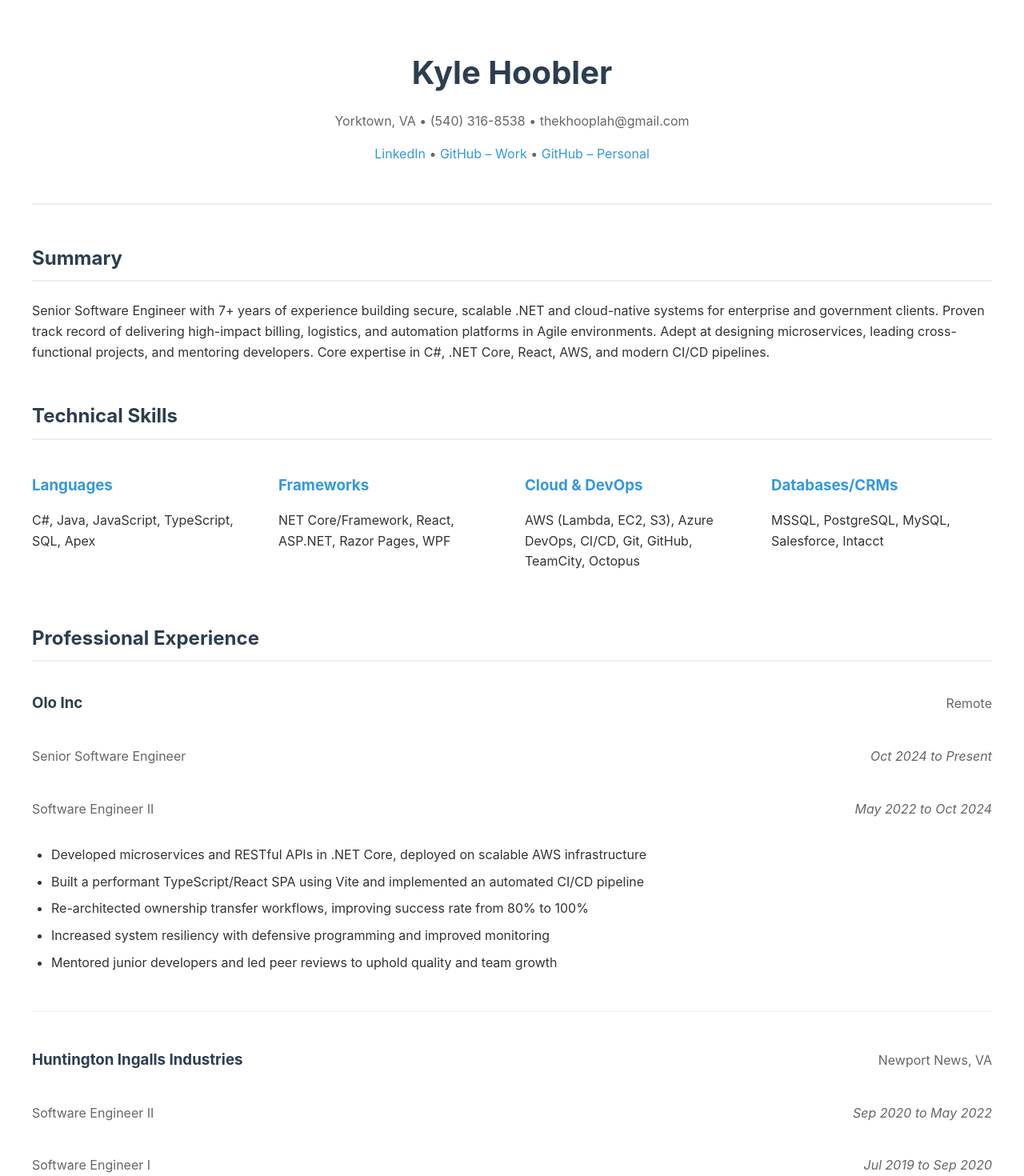
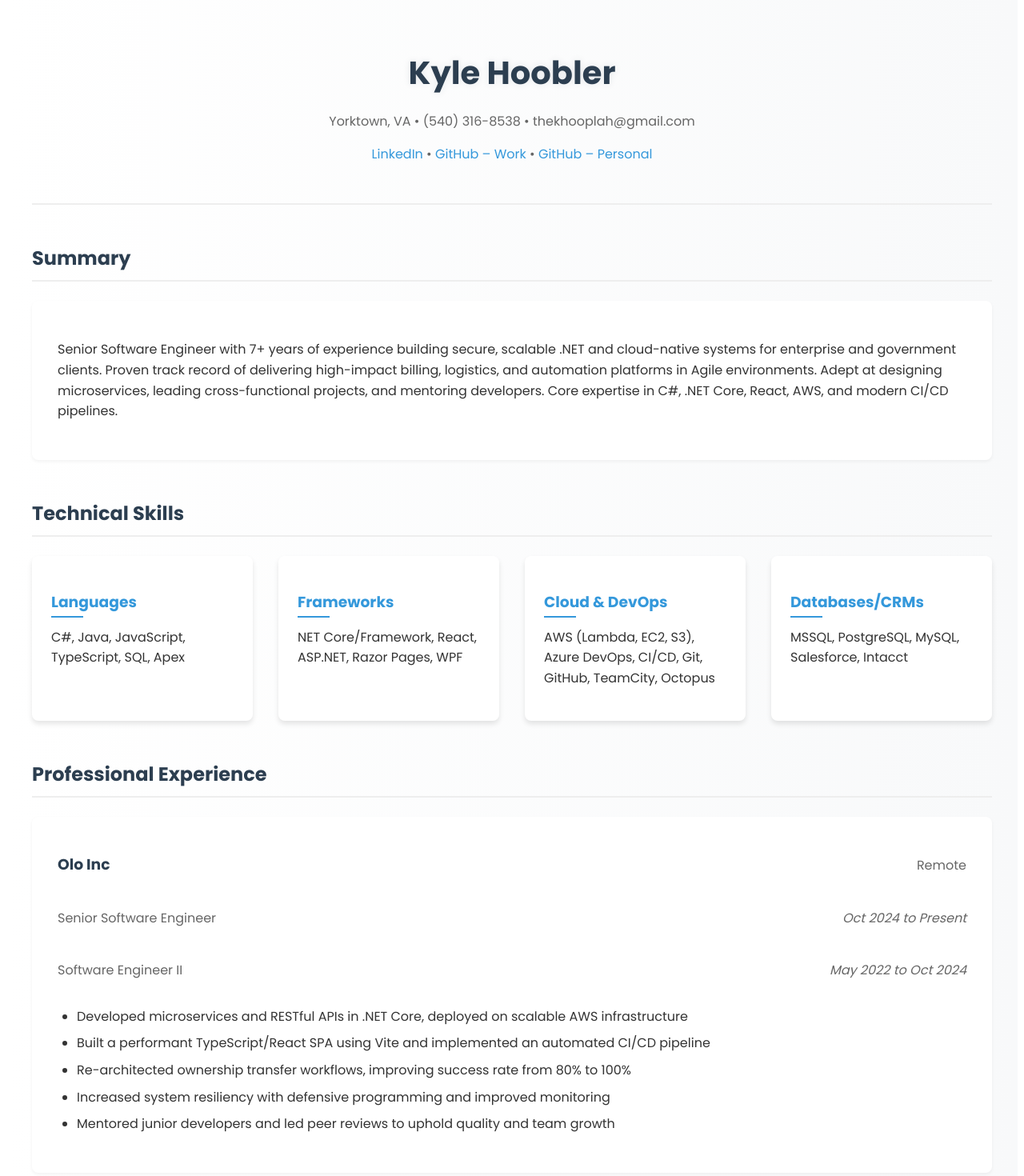
Before and after one commit to KyleHoobler/kyle-website, a React (Create React App) app: page / in a window 1280 px wide. Shown: the top 1470 px of the page at 80% size. Built offline with nearby package versions, Linux system fonts and the light colour scheme.

Commit message:
Added animations

```diff
--- a/src/App.css
+++ b/src/App.css
@@ -1,10 +1,13 @@
+@import url('https://fonts.googleapis.com/css2?family=Poppins:wght@300;400;500;600;700&display=swap');
+
 .App {
   max-width: 1200px;
   margin: 0 auto;
   padding: 2rem;
-  font-family: -apple-system, BlinkMacSystemFont, 'Segoe UI', Roboto, Oxygen, Ubuntu, Cantarell, 'Open Sans', 'Helvetica Neue', sans-serif;
+  font-family: 'Poppins', sans-serif;
   color: #333;
   line-height: 1.6;
+  background: linear-gradient(to right, #ffffff, #f8f9fa);
 }
 
 .header {
@@ -12,12 +15,29 @@
   margin-bottom: 3rem;
   padding-bottom: 2rem;
   border-bottom: 2px solid #eee;
+  opacity: 0;
+  animation: fadeIn 1s ease-out forwards;
 }
 
 .header h1 {
   font-size: 2.5rem;
   color: #2c3e50;
   margin-bottom: 1rem;
+  position: relative;
+}
+
+.glowing-text {
+  text-shadow: 0 0 10px rgba(44, 62, 80, 0.1);
+  transition: text-shadow 0.3s ease;
+}
+
+.glowing-text:hover {
+  text-shadow: 0 0 20px rgba(44, 62, 80, 0.2);
+}
+
+@keyframes fadeIn {
+  from { opacity: 0; transform: translateY(-20px); }
+  to { opacity: 1; transform: translateY(0); }
 }
 
 .contact-info {
@@ -50,19 +70,75 @@
   gap: 2rem;
 }
 
+.skill-category {
+  background: white;
+  padding: 1.5rem;
+  border-radius: 8px;
+  box-shadow: 0 4px 6px rgba(0, 0, 0, 0.1);
+  transition: transform 0.3s ease, box-shadow 0.3s ease;
+}
+
+.skill-category:hover {
+  transform: translateY(-5px);
+  box-shadow: 0 6px 12px rgba(0, 0, 0, 0.15);
+}
+
 .skill-category h3 {
   color: #3498db;
   margin-bottom: 0.5rem;
+  position: relative;
+}
+
+.skill-category h3::after {
+  content: '';
+  position: absolute;
+  bottom: -4px;
+  left: 0;
+  width: 40px;
+  height: 2px;
+  background-color: #3498db;
+  transition: width 0.3s ease;
+}
+
+.skill-category:hover h3::after {
+  width: 100%;
 }
 
 .job {
   margin-bottom: 2rem;
-  padding-bottom: 2rem;
-  border-bottom: 1px solid #eee;
+  padding: 2rem;
+  border-radius: 8px;
+  background: white;
+  box-shadow: 0 2px 4px rgba(0, 0, 0, 0.05);
+  transition: transform 0.3s ease, box-shadow 0.3s ease;
 }
 
-.job:last-child {
-  border-bottom: none;
+.job:hover {
+  transform: translateX(5px);
+  box-shadow: 0 4px 8px rgba(0, 0, 0, 0.1);
+}
+
+.slide-in {
+  opacity: 0;
+  transform: translateY(20px);
+  transition: opacity 0.6s ease-out, transform 0.6s ease-out;
+}
+
+.slide-in.visible {
+  opacity: 1;
+  transform: translateY(0);
+}
+
+.card {
+  background: white;
+  padding: 2rem;
+  border-radius: 8px;
+  box-shadow: 0 2px 4px rgba(0, 0, 0, 0.05);
+  transition: transform 0.3s ease;
+}
+
+.card:hover {
+  transform: translateY(-5px);
 }
 
 .job-header {
--- a/src/App.js
+++ b/src/App.js
@@ -1,10 +1,33 @@
 import './App.css';
+import { useState, useEffect } from 'react';
 
 function App() {
+  const [isVisible, setIsVisible] = useState({});
+
+  useEffect(() => {
+    const observer = new IntersectionObserver(
+      (entries) => {
+        entries.forEach((entry) => {
+          setIsVisible(prev => ({
+            ...prev,
+            [entry.target.id]: entry.isIntersecting
+          }));
+        });
+      },
+      { threshold: 0.1 }
+    );
+
+    document.querySelectorAll('section').forEach((section) => {
+      observer.observe(section);
+    });
+
+    return () => observer.disconnect();
+  }, []);
+
   return (
     <div className="App">
-      <header className="header">
-        <h1>Kyle Hoobler</h1>
+      <header className="header animate-fade-in">
+        <h1 className="glowing-text">Kyle Hoobler</h1>
         <div className="contact-info">
           <p>Yorktown, VA • (540) 316-8538 • thekhooplah@gmail.com</p>
           <p>
@@ -15,14 +38,16 @@
         </div>
       </header>
 
-      <section className="summary">
+      <section id="summary" className={`summary slide-in ${isVisible.summary ? 'visible' : ''}`}>
         <h2>Summary</h2>
-        <p>Senior Software Engineer with 7+ years of experience building secure, scalable .NET and cloud-native systems for enterprise and government clients. Proven track record of delivering high-impact billing, logistics, and automation platforms in Agile environments. Adept at designing microservices, leading cross-functional projects, and mentoring developers. Core expertise in C#, .NET Core, React, AWS, and modern CI/CD pipelines.</p>
+        <div className="card">
+          <p>Senior Software Engineer with 7+ years of experience building secure, scalable .NET and cloud-native systems for enterprise and government clients. Proven track record of delivering high-impact billing, logistics, and automation platforms in Agile environments. Adept at designing microservices, leading cross-functional projects, and mentoring developers. Core expertise in C#, .NET Core, React, AWS, and modern CI/CD pipelines.</p>
+        </div>
       </section>
 
-      <section className="skills">
+      <section id="skills" className={`skills slide-in ${isVisible.skills ? 'visible' : ''}`}>
         <h2>Technical Skills</h2>
-        <div className="skills-grid">
+        <div className="skills-grid hover-effect">
           <div className="skill-category">
             <h3>Languages</h3>
             <p>C#, Java, JavaScript, TypeScript, SQL, Apex</p>
@@ -42,7 +67,7 @@
         </div>
       </section>
 
-      <section className="experience">
+      <section id="experience" className={`experience slide-in ${isVisible.experience ? 'visible' : ''}`}>
         <h2>Professional Experience</h2>
 
         <div className="job">
@@ -109,7 +134,7 @@
         </div>
       </section>
 
-      <section className="education">
+      <section id="education" className={`education slide-in ${isVisible.education ? 'visible' : ''}`}>
         <h2>Education</h2>
         <div className="education-item">
           <h3>Bachelor of Science in Computer Science</h3>
```
